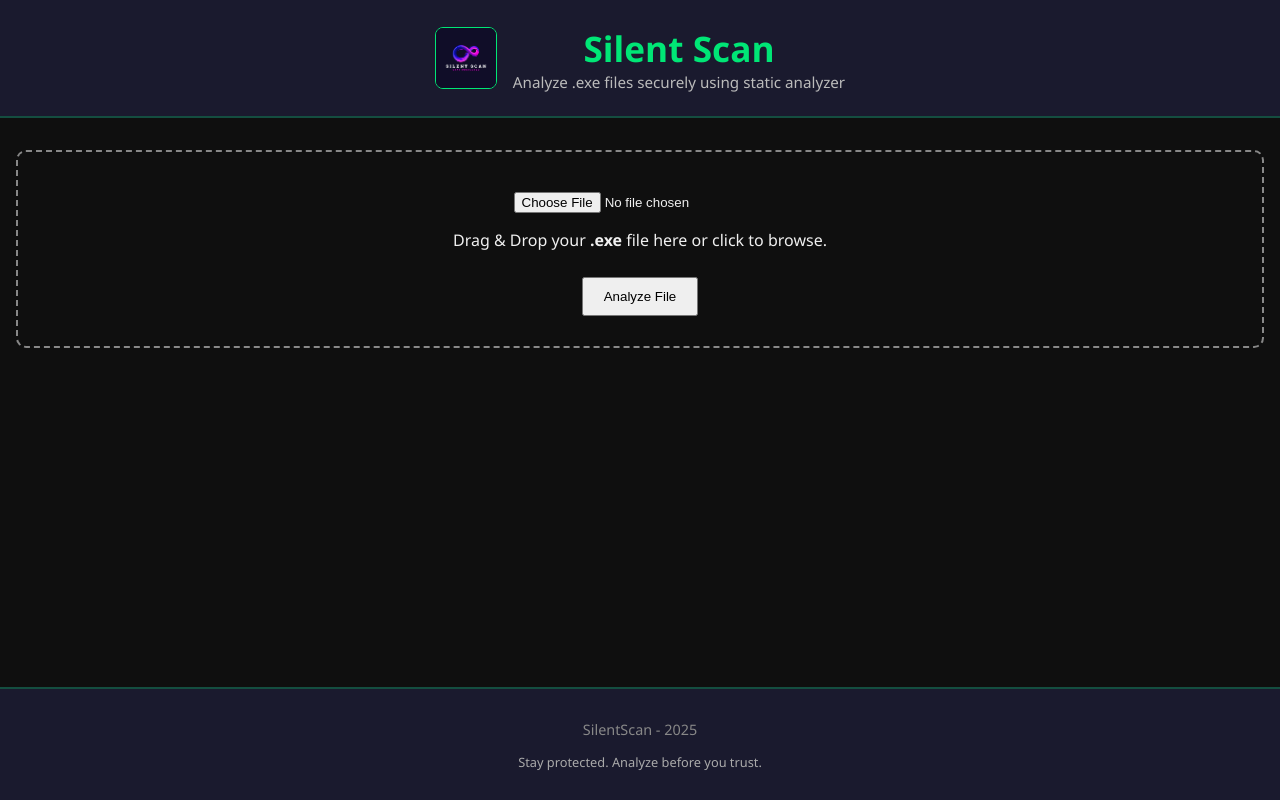
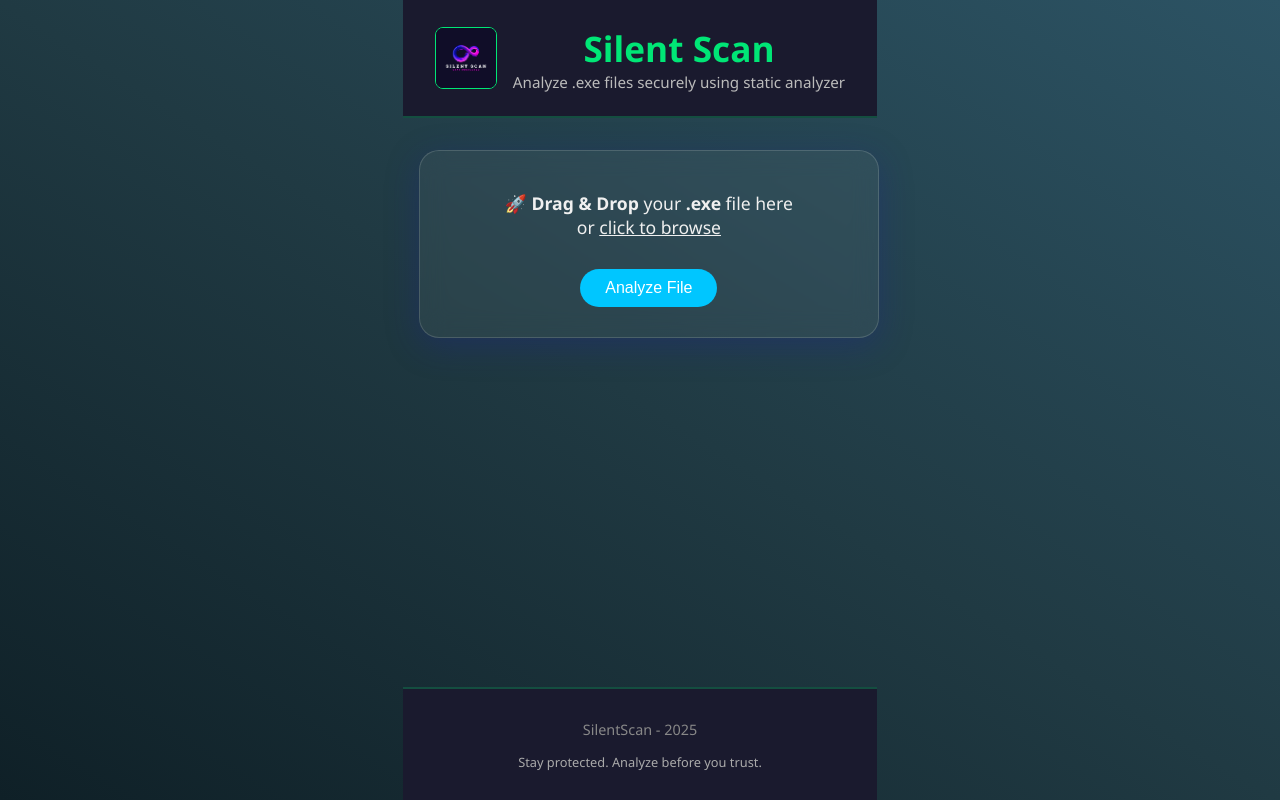
Before and after one commit to Aditya19110/Static-Analyzer, a React (Create React App) app in the folder frontend/: page / in a window 1280 px wide. Built offline with nearby package versions, Linux system fonts and the light colour scheme.

Commit message:
Updated UI for better user experience

```diff
--- a/frontend/src/components/Analysis.css
+++ b/frontend/src/components/Analysis.css
@@ -1,22 +1,66 @@
+/* Analysis.css */
+
 .analysis-container {
+  max-width: 1000px;
+  margin: 40px auto;
   padding: 20px;
-  color: #e0e0e0;
-  font-family: 'Segoe UI', sans-serif;
+  color: #fff;
+  font-family: 'Segoe UI', Tahoma, Geneva, Verdana, sans-serif;
+  animation: fadeInUp 0.8s ease-out;
 }
 
 .section-title {
+  font-size: 1.8rem;
+  margin: 30px 0 10px;
   text-align: center;
-  font-size: 2rem;
-  margin-bottom: 1.5rem;
-  color: #00ffcc;
+  color: #00e3ff;
 }
 
 .card {
-  background: #1e1e2f;
+  background: rgba(255, 255, 255, 0.05);
+  border: 1px solid rgba(255, 255, 255, 0.15);
+  backdrop-filter: blur(12px);
+  border-radius: 15px;
   padding: 20px;
-  margin-bottom: 20px;
-  border-radius: 12px;
-  box-shadow: 0 0 12px rgba(0, 255, 255, 0.1);
+  margin: 20px 0;
+  box-shadow: 0 4px 25px rgba(0, 0, 0, 0.2);
+}
+
+.card h4 {
+  margin-bottom: 10px;
+  color: #00c6ff;
+}
+
+.results-table {
+  width: 100%;
+  border-collapse: collapse;
+  margin-top: 10px;
+  font-size: 0.95rem;
+}
+
+.results-table th,
+.results-table td {
+  border-bottom: 1px solid rgba(255, 255, 255, 0.15);
+  padding: 8px;
+  text-align: left;
+}
+
+.results-table th {
+  background: rgba(255, 255, 255, 0.1);
+  color: #00e3ff;
+}
+
+.results-table td.clean {
+  color: #00e676;
+}
+
+.results-table td.malicious {
+  color: #ff5252;
+  font-weight: bold;
+}
+
+.results-table td.suspicious {
+  color: #ffd740;
 }
 
 .stats-list {
@@ -25,58 +69,76 @@
 }
 
 .stats-list li {
-  margin: 8px 0;
   display: flex;
   align-items: center;
+  margin: 5px 0;
 }
 
 .icon {
   margin-right: 10px;
+  width: 18px;
+  height: 18px;
 }
 
-.green { color: #4caf50; }
-.red { color: #f44336; }
-.yellow { color: #ff9800; }
-.gray { color: #9e9e9e; }
-
-.results-table {
-  width: 100%;
-  border-collapse: collapse;
-  margin-top: 15px;
+.icon.red {
+  color: #f44336;
 }
 
-.results-table th,
-.results-table td {
-  border: 1px solid #333;
-  padding: 10px;
-  text-align: left;
+.icon.yellow {
+  color: #ffeb3b;
 }
 
-.results-table thead {
-  background-color: #2d2d3a;
+.icon.green {
+  color: #4caf50;
 }
 
-.clean { color: #4caf50; }
-.malicious { color: #f44336; font-weight: bold; }
-.suspicious { color: #ff9800; font-weight: bold; }
+.icon.gray {
+  color: #9e9e9e;
+}
 
 .reupload-button {
-  background-color: #007bff; /* Bootstrap blue */
+  background-color: #00c6ff;
   color: white;
-  padding: 10px 20px;
   border: none;
-  border-radius: 8px;
-  font-size: 1rem;
+  padding: 10px 25px;
+  border-radius: 30px;
   cursor: pointer;
-  margin-bottom: 1rem;
-  transition: background-color 0.3s ease, transform 0.2s ease;
+  float: right;
+  margin-bottom: 20px;
+  transition: background 0.3s ease;
 }
 
 .reupload-button:hover {
-  background-color: #0056b3;
-  transform: scale(1.03);
+  background-color: #0086aa;
 }
 
-.reupload-button:active {
-  transform: scale(0.97);
+.loading-msg {
+  text-align: center;
+  color: #bbb;
+  font-style: italic;
 }
+
+/* Fade-in animation */
+@keyframes fadeInUp {
+  from {
+    opacity: 0;
+    transform: translateY(20px);
+  }
+  to {
+    opacity: 1;
+    transform: translateY(0);
+  }
+}
+
+/* Mobile responsiveness */
+@media (max-width: 768px) {
+  .results-table th, .results-table td {
+    font-size: 0.8rem;
+  }
+
+  .reupload-button {
+    float: none;
+    width: 100%;
+    margin: 10px 0;
+  }
+}
--- a/frontend/src/components/FileUpload.css
+++ b/frontend/src/components/FileUpload.css
@@ -1,44 +1,94 @@
+/* FileUpload.css */
+body {
+  margin: 0;
+  font-family: 'Segoe UI', Tahoma, Geneva, Verdana, sans-serif;
+  background: linear-gradient(to right top, #0f2027, #203a43, #2c5364);
+  color: white;
+  height: 100vh;
+  display: flex;
+  align-items: center;
+  justify-content: center;
+}
+
 .file-upload-container {
-  border: 2px dashed #888;
+  background: rgba(255, 255, 255, 0.05);
+  border: 1px solid rgba(255, 255, 255, 0.15);
+  backdrop-filter: blur(12px);
+  border-radius: 20px;
   padding: 30px;
-  border-radius: 10px;
+  width: 90%;
+  max-width: 500px;
   text-align: center;
-  transition: background 0.2s ease;
-  margin-bottom: 20px;
+  box-shadow: 0 8px 32px 0 rgba(31, 38, 135, 0.37);
+  transition: transform 0.3s ease;
+}
+
+.file-upload-container:hover {
+  transform: scale(1.01);
+}
+
+.file-upload-container p {
+  margin: 10px 0;
+  font-size: 1.1rem;
+}
+
+.file-input {
+  display: none;
 }
 
 .file-upload-container.drag-active {
-  background-color: #e0f7fa;
-  border-color: #00acc1;
-}
-
-.file-input {
-  display: block;
-  margin: 10px auto;
+  border: 2px dashed #00c6ff;
+  background-color: rgba(255, 255, 255, 0.1);
 }
 
 .file-selected {
-  margin: 10px 0;
   font-weight: bold;
+  color: #00e3ff;
+  margin-top: 10px;
 }
 
 button {
-  padding: 10px 20px;
-  margin-top: 10px;
+  margin-top: 20px;
+  padding: 10px 25px;
+  background-color: #00c6ff;
+  color: white;
+  border: none;
+  border-radius: 30px;
+  font-size: 1rem;
+  cursor: pointer;
+  transition: background 0.3s ease;
+}
+
+button:hover {
+  background-color: #007eaa;
 }
 
 .progress-bar {
+  margin-top: 20px;
+  background: rgba(255, 255, 255, 0.2);
+  border-radius: 10px;
+  height: 12px;
   width: 100%;
-  height: 10px;
-  background: #eee;
-  border-radius: 5px;
-  margin-top: 15px;
   overflow: hidden;
 }
 
 .progress-fill {
+  background: #00e3ff;
   height: 100%;
-  background: linear-gradient(90deg, #2196f3, #42a5f5);
-  width: 0%;
-  transition: width 0.4s ease;
+  transition: width 0.4s ease-in-out;
 }
+
+@keyframes fadeInUp {
+  from {
+    opacity: 0;
+    transform: translateY(20px);
+  }
+  to {
+    opacity: 1;
+    transform: translateY(0);
+  }
+}
+
+.file-upload-container {
+  animation: fadeInUp 0.8s ease-out;
+}
--- a/frontend/src/components/FileUpload.jsx
+++ b/frontend/src/components/FileUpload.jsx
@@ -119,7 +119,19 @@
         onChange={handleChange}
         className="file-input"
       />
-      <p>Drag & Drop your <strong>.exe</strong> file here or click to browse.</p>
+      <label htmlFor="file-upload" style={{ cursor: "pointer" }}>
+        <p>
+          🚀 <strong>Drag & Drop</strong> your <strong>.exe</strong> file here<br />
+          or <u>click to browse</u>
+        </p>
+      </label>
+      <input
+        id="file-upload"
+        type="file"
+        accept=".exe"
+        onChange={handleChange}
+        className="file-input"
+      />
       {file && <p className="file-selected">Selected File: {file.name}</p>}
       <button onClick={handleUpload}>Analyze File</button>
 
```
